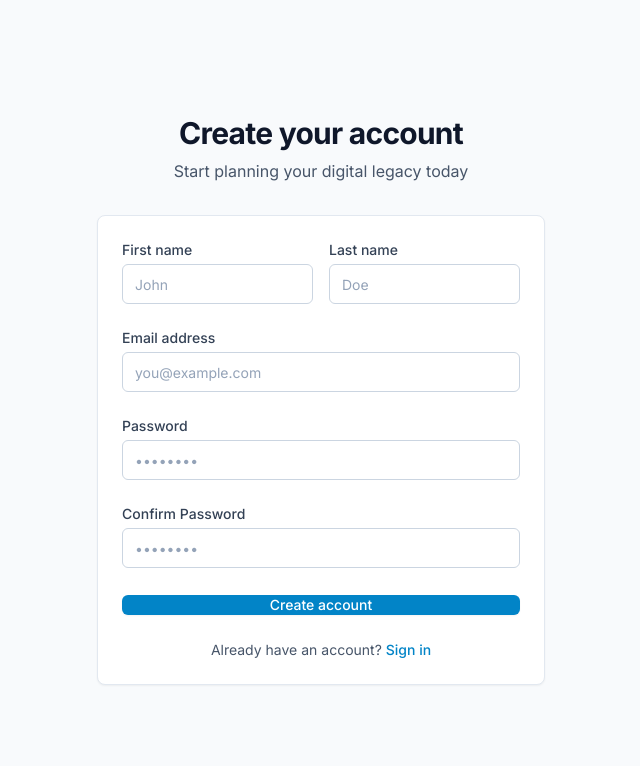
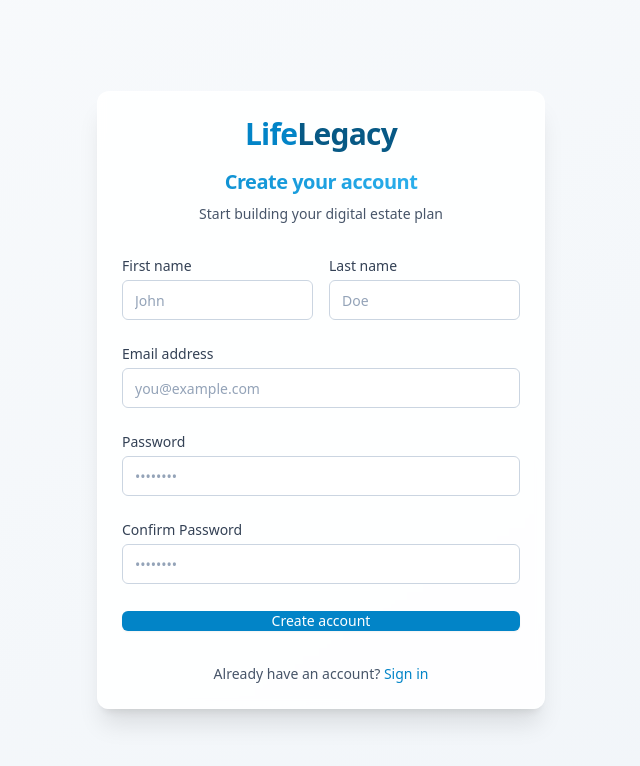
Before and after one commit to cw1960/LifeLegacy.me, a Next.js app: page /auth/register in a window 1280 px wide. Shown: the top 766 px of the page, without its empty margins (319-959 px from the left). Built offline with nearby package versions, Linux system fonts and the light colour scheme; what @supabase/auth-helpers-nextjs would draw is missing.

Commit message:
Fix font issues by using system fonts only

```diff
--- a/next.config.js
+++ b/next.config.js
@@ -2,12 +2,11 @@
 const nextConfig = {
   /* config options here */
   reactStrictMode: true,
-  experimental: {},
+  experimental: {
+    optimizePackageImports: ['@headlessui/react'],
+  },
   images: {
-    domains: ['localhost'],
-  },
-  webpack: (config) => {
-    return config;
+    domains: ['localhost', 'lh3.googleusercontent.com'],
   },
 };
 
--- /dev/null
+++ b/src/app/auth/layout.tsx
@@ -0,0 +1,19 @@
+import React from 'react';
+import type { Metadata } from 'next';
+
+export const metadata: Metadata = {
+  title: 'LifeLegacy - Authentication',
+  description: 'Login or register for a LifeLegacy account',
+};
+
+export default function AuthLayout({
+  children,
+}: {
+  children: React.ReactNode;
+}) {
+  return (
+    <main className="min-h-screen bg-gradient-to-br from-slate-50 to-slate-100">
+      {children}
+    </main>
+  );
+}
--- /dev/null
+++ b/src/app/auth/login/layout.tsx
@@ -0,0 +1,19 @@
+import React from 'react';
+import type { Metadata } from 'next';
+
+export const metadata: Metadata = {
+  title: 'LifeLegacy - Login',
+  description: 'Log in to your LifeLegacy account',
+};
+
+export default function LoginLayout({
+  children,
+}: {
+  children: React.ReactNode;
+}) {
+  return (
+    <div className="min-h-screen flex items-center justify-center p-4 sm:p-6 md:p-8">
+      {children}
+    </div>
+  );
+}
--- a/src/app/auth/login/page.tsx
+++ b/src/app/auth/login/page.tsx
@@ -1,12 +1,8 @@
+'use client';
+
 import React from 'react';
-import type { Metadata } from 'next';
+import Link from 'next/link';
 import LoginForm from '@/components/auth/LoginForm';
-import Link from 'next/link';
-
-export const metadata: Metadata = {
-  title: 'LifeLegacy - Login',
-  description: 'Log in to your LifeLegacy account',
-};
 
 export default function LoginPage() {
   return (
--- /dev/null
+++ b/src/app/auth/register/layout.tsx
@@ -0,0 +1,19 @@
+import React from 'react';
+import type { Metadata } from 'next';
+
+export const metadata: Metadata = {
+  title: 'LifeLegacy - Register',
+  description: 'Create your LifeLegacy account',
+};
+
+export default function RegisterLayout({
+  children,
+}: {
+  children: React.ReactNode;
+}) {
+  return (
+    <div className="min-h-screen flex items-center justify-center p-4 sm:p-6 md:p-8">
+      {children}
+    </div>
+  );
+}
--- a/src/app/auth/register/page.tsx
+++ b/src/app/auth/register/page.tsx
@@ -1,42 +1,40 @@
+'use client';
+
 import React from 'react';
-import type { Metadata } from 'next';
+import Link from 'next/link';
 import RegisterForm from '@/components/auth/RegisterForm';
-import Link from 'next/link';
-
-export const metadata: Metadata = {
-  title: 'LifeLegacy - Register',
-  description: 'Create your LifeLegacy account',
-};
 
 export default function RegisterPage() {
   return (
-    <div className="min-h-screen flex flex-col items-center justify-center bg-slate-50 py-12 px-4 sm:px-6 lg:px-8">
     <div className="w-full max-w-md">
+      <div className="max-w-md w-full rounded-xl bg-white/90 backdrop-blur-sm shadow-xl p-6 border border-white/20">
         <div className="text-center mb-8">
-          <h1 className="text-3xl font-bold text-slate-900">
+          <Link href="/" className="inline-block">
+            <span className="sr-only">LifeLegacy - Home</span>
+            <h1 className="text-3xl font-bold">
+              <span className="text-primary-600">Life</span>
+              <span className="text-primary-800">Legacy</span>
+            </h1>
+          </Link>
+          <h2 className="mt-4 text-xl font-semibold text-transparent bg-clip-text bg-gradient-to-r from-primary-600 to-primary-400">
             Create your account
-          </h1>
-          <p className="mt-2 text-slate-600">
-            Start planning your digital legacy today
+          </h2>
+          <p className="mt-2 text-sm text-slate-600">
+            Start building your digital estate plan
           </p>
         </div>
 
-        <div className="card">
         <RegisterForm />
 
-          <div className="mt-6 text-center text-sm">
-            <p className="text-slate-600">
+        <div className="mt-8 text-center">
+          <p className="text-sm text-slate-600">
             Already have an account?{' '}
-              <Link
-                href="/auth/login"
-                className="font-medium text-primary-600 hover:text-primary-700"
-              >
+            <Link href="/auth/login" className="text-primary-600 hover:text-primary-500 font-medium">
               Sign in
             </Link>
           </p>
         </div>
       </div>
     </div>
-    </div>
   );
 }
--- a/src/app/globals.css
+++ b/src/app/globals.css
@@ -2,9 +2,6 @@
 @tailwind base;
 @tailwind components;
 @tailwind utilities;
-
-/* Importing Poppins font from Google Fonts */
-@import url('https://fonts.googleapis.com/css2?family=Poppins:wght@300;400;500;600;700&display=swap');
 
 @layer base {
   :root {
@@ -15,6 +12,7 @@
 
   body {
     @apply text-slate-700 bg-slate-50;
+    font-family: system-ui, -apple-system, BlinkMacSystemFont, 'Segoe UI', Roboto, Oxygen, Ubuntu, Cantarell, 'Open Sans', 'Helvetica Neue', sans-serif;
   }
 
   h1, h2, h3, h4, h5, h6 {
@@ -139,11 +137,7 @@
   }
 
   .font-sans {
-    font-family: var(--font-inter), system-ui, sans-serif;
-  }
-
-  .font-poppins {
-    font-family: var(--font-poppins), 'Poppins', sans-serif;
+    font-family: system-ui, -apple-system, BlinkMacSystemFont, 'Segoe UI', Roboto, Oxygen, Ubuntu, Cantarell, 'Open Sans', 'Helvetica Neue', sans-serif;
   }
 }
 
--- a/src/app/layout.tsx
+++ b/src/app/layout.tsx
@@ -1,25 +1,11 @@
 import './globals.css';
 import type { Metadata } from 'next';
-import { Inter, Poppins } from 'next/font/google';
 
 // Add a link to Font Awesome CDN instead of package imports
 export const metadata: Metadata = {
   title: 'LifeLegacy.me - Digital Estate Planning',
   description: 'Simplified digital estate planning for professionals to offer as a value-added service',
 };
-
-const inter = Inter({
-  subsets: ['latin'],
-  display: 'swap',
-  variable: '--font-inter',
-});
-
-const poppins = Poppins({
-  weight: ['300', '400', '500', '600', '700'],
-  subsets: ['latin'],
-  display: 'swap',
-  variable: '--font-poppins',
-});
 
 export default function RootLayout({
   children,
@@ -37,9 +23,8 @@ export default function RootLayout({
           referrerPolicy="no-referrer"
         />
       </head>
-      <body className={`${inter.variable} ${poppins.variable} font-sans antialiased bg-gradient-to-br from-slate-50 to-slate-100`}>
+      <body className="font-sans antialiased bg-gradient-to-br from-slate-50 to-slate-100">
         {children}
-        <div className="hidden font-sans font-poppins" />
       </body>
     </html>
   );
--- a/tailwind.config.js
+++ b/tailwind.config.js
@@ -7,12 +7,38 @@ module.exports = {
   ],
   safelist: [
     'font-sans',
-    'font-poppins',
     'gradient-text',
     'glass-card',
+    'bg-white/90',
+    'backdrop-blur-sm',
+    'text-transparent',
+    'bg-clip-text',
+    'bg-gradient-to-r',
+    'from-primary-600',
+    'to-primary-400',
     'shadow-md',
     'shadow-lg',
-    'shadow-xl'
+    'shadow-xl',
+    'btn',
+    'btn-primary',
+    'btn-secondary',
+    'btn-outline',
+    'btn-lg',
+    'btn-md',
+    'btn-sm',
+    'card',
+    'input',
+    'container-xl',
+    'container-lg',
+    'container-md',
+    'container-sm',
+    'hero-section',
+    'hero-title',
+    'hero-subtitle',
+    'hero-description',
+    'feature-card',
+    'feature-icon',
+    'testimonial-card'
   ],
   theme: {
     extend: {
@@ -58,8 +84,7 @@ module.exports = {
         }
       },
       fontFamily: {
-        sans: ['var(--font-inter)', 'system-ui', 'sans-serif'],
-        poppins: ['var(--font-poppins)', 'Poppins', 'sans-serif'],
+        sans: ['system-ui', '-apple-system', 'BlinkMacSystemFont', 'Segoe UI', 'Roboto', 'Helvetica Neue', 'Arial', 'sans-serif'],
       },
       spacing: {
         '128': '32rem',
```
Lines whose indentation alone changed are shown as unchanged.
